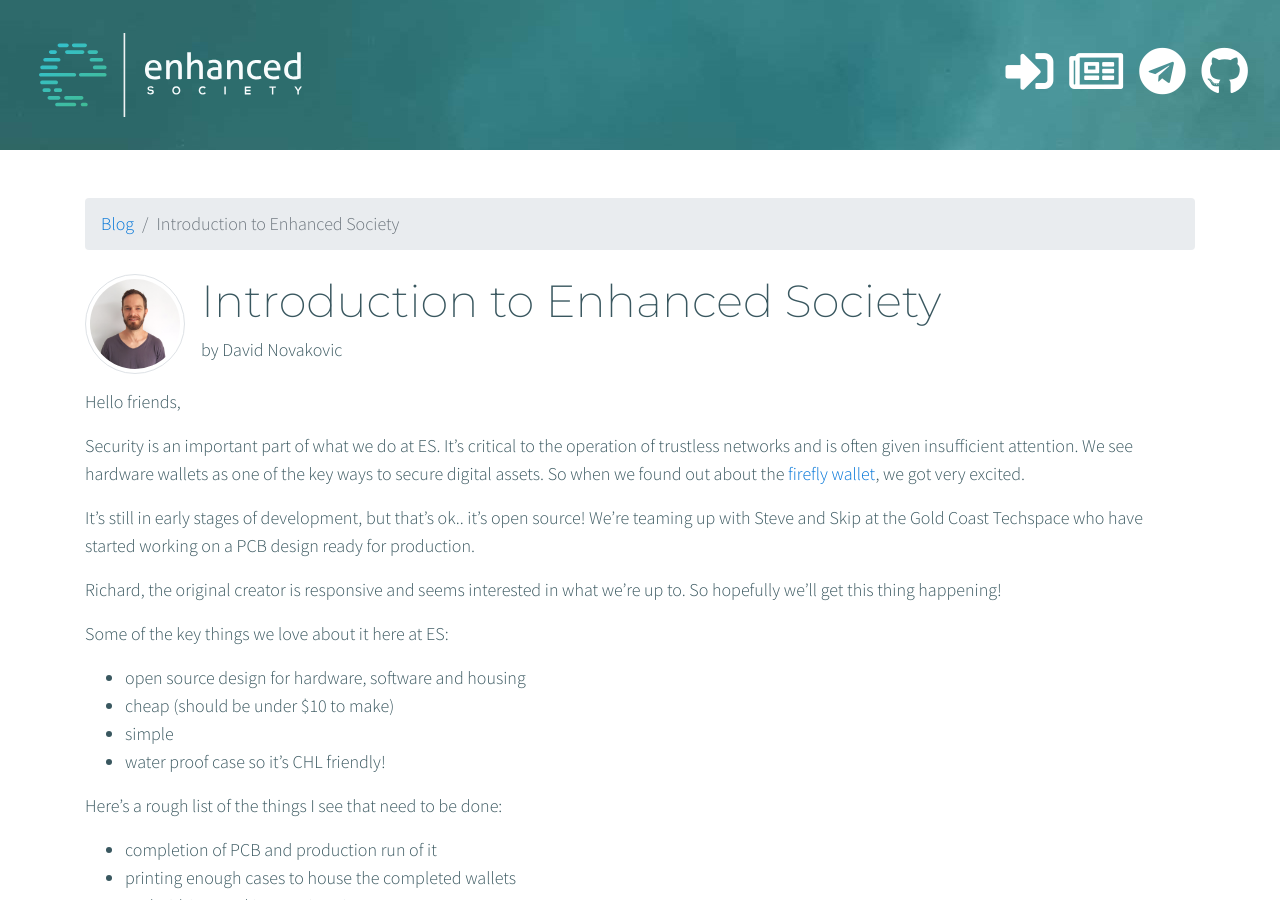
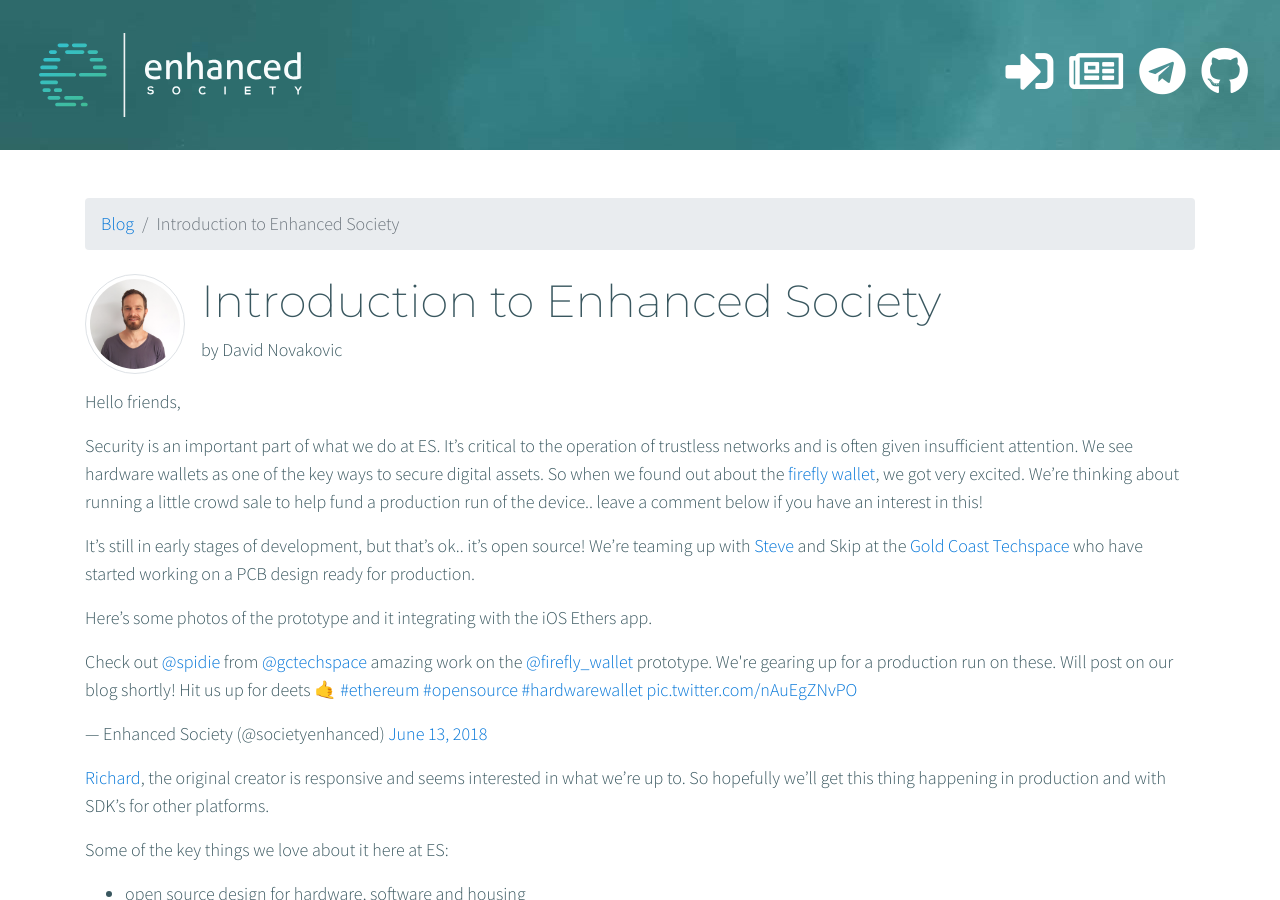
Before and after one commit to enhancedsociety/old-website, a Jekyll site: the page built from _posts/2018-06-11-firefly-hardware-wallet.md, in a window 1280 px wide and 900 px high. Built offline with Jekyll 4.4.1, drawn with Linux system fonts in a browser that asks for light colours; nearby versions of some CDN libraries; a script that is not in the unit is left out; comment, search, counter and statistics services are not loaded.

Commit message:
Updated a bit

```diff
--- a/_posts/2018-06-11-firefly-hardware-wallet.md
+++ b/_posts/2018-06-11-firefly-hardware-wallet.md
@@ -6,11 +6,17 @@
 ---
 Hello friends,
 
-Security is an important part of what we do at ES. It's critical to the operation of trustless networks and is often given insufficient attention. We see hardware wallets as one of the key ways to secure digital assets. So when we found out about the [firefly wallet](http://firefly.city), we got very excited.
+Security is an important part of what we do at ES. It's critical to the operation of trustless networks and is often given insufficient attention. We see hardware wallets as one of the key ways to secure digital assets. So when we found out about the [firefly wallet](http://firefly.city), we got very excited. We're thinking about running a little crowd sale to help fund a production run of the device.. leave a comment below if you have an interest in this!
 
-It's still in early stages of development, but that's ok.. it's open source! We're teaming up with Steve and Skip at the Gold Coast Techspace who have started working on a PCB design ready for production.
+It's still in early stages of development, but that's ok.. it's open source! We're teaming up with [Steve](https://twitter.com/spidie) and Skip at the [Gold Coast Techspace](https://gctechspace.org/) who have started working on a PCB design ready for production.
 
-Richard, the original creator is responsive and seems interested in what we're up to. So hopefully we'll get this thing happening!
+Here's some photos of the prototype and it integrating with the iOS Ethers app.
+
+<blockquote class="twitter-tweet" data-lang="en"><p lang="en" dir="ltr">Check out <a href="https://twitter.com/spidie?ref_src=twsrc%5Etfw">@spidie</a> from  <a href="https://twitter.com/gctechspace?ref_src=twsrc%5Etfw">@gctechspace</a> amazing work on the <a href="https://twitter.com/firefly_wallet?ref_src=twsrc%5Etfw">@firefly_wallet</a> prototype. We&#39;re gearing up for a production run on these. Will post on our blog shortly! Hit us up for deets 🤙 <a href="https://twitter.com/hashtag/ethereum?src=hash&amp;ref_src=twsrc%5Etfw">#ethereum</a> <a href="https://twitter.com/hashtag/opensource?src=hash&amp;ref_src=twsrc%5Etfw">#opensource</a> <a href="https://twitter.com/hashtag/hardwarewallet?src=hash&amp;ref_src=twsrc%5Etfw">#hardwarewallet</a> <a href="https://t.co/nAuEgZNvPO">pic.twitter.com/nAuEgZNvPO</a></p>&mdash; Enhanced Society (@societyenhanced) <a href="https://twitter.com/societyenhanced/status/1007041106427588608?ref_src=twsrc%5Etfw">June 13, 2018</a></blockquote>
+<script async src="https://platform.twitter.com/widgets.js" charset="utf-8"></script>
+
+
+[Richard](https://twitter.com/ricmoo), the original creator is responsive and seems interested in what we're up to. So hopefully we'll get this thing happening in production and with SDK's for other platforms.
 
 Some of the key things we love about it here at ES:
 * open source design for hardware, software and housing
```
